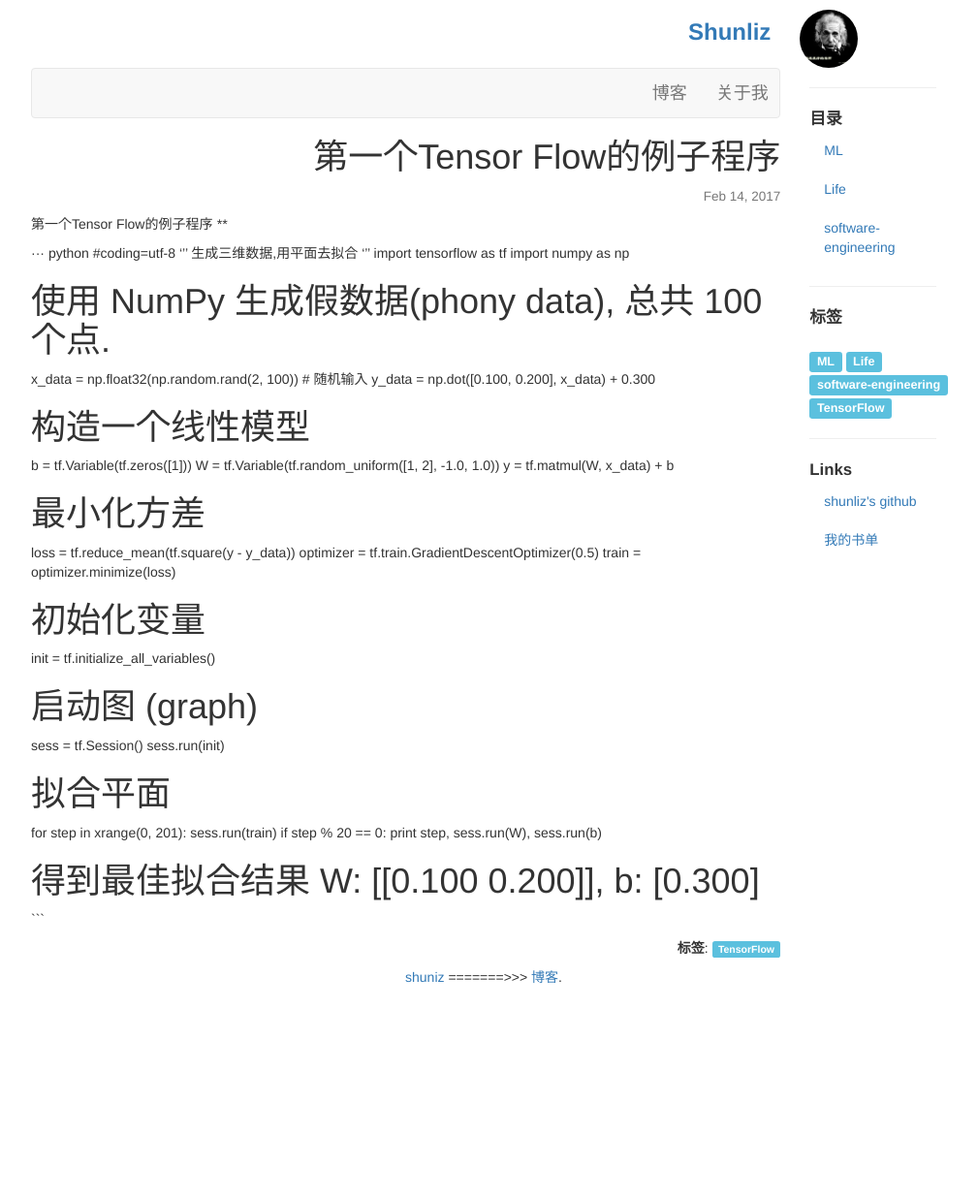
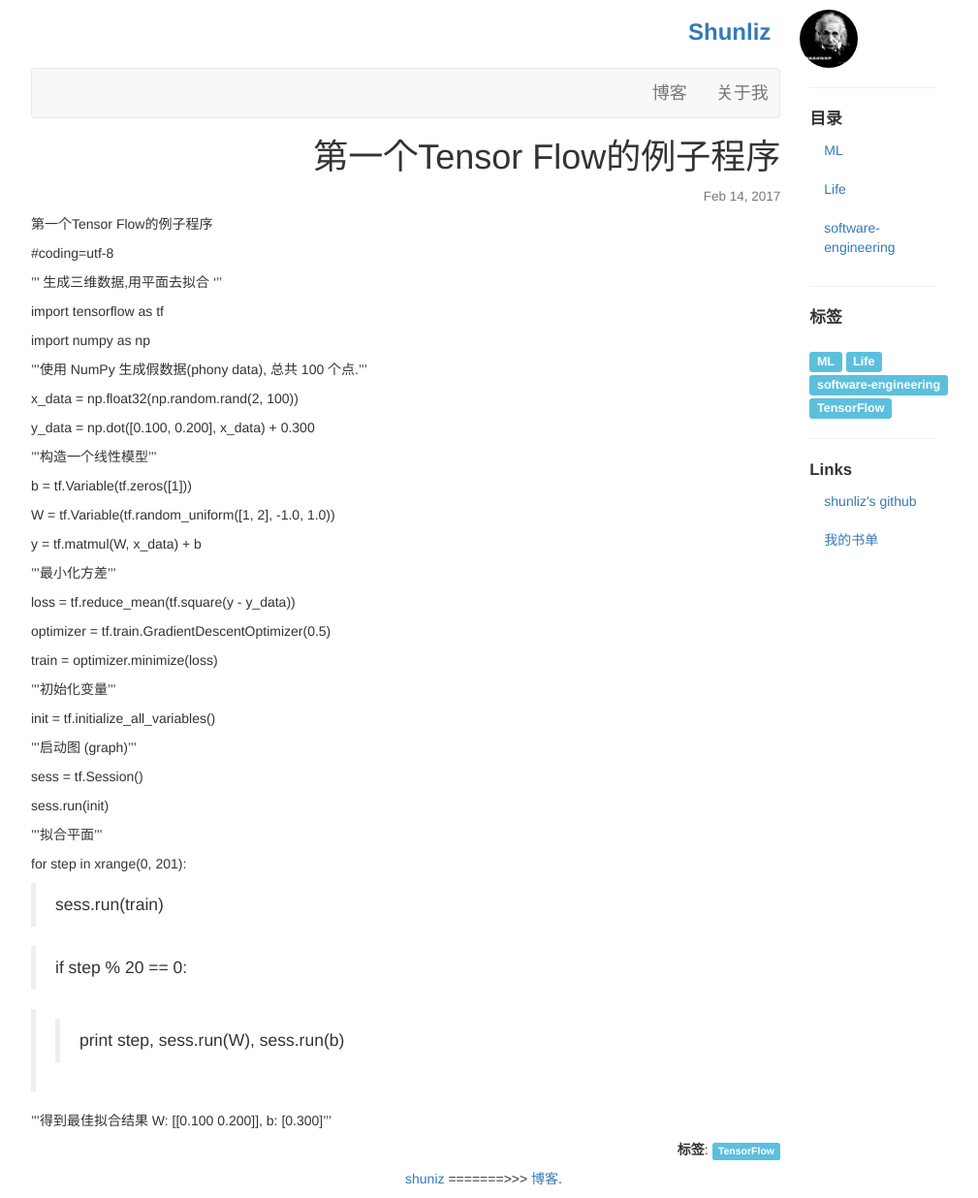
Before and after one commit to shunliz/shunliz.github.io, a Jekyll site: the page built from _posts/2017-02-13-first-tensorflow-example.markdown, in a window 1280 px wide. Shown: the whole page at 97% size, without its empty margins (141-1150 px from the left). Built offline with Jekyll 4.4.1, drawn with Linux system fonts in a browser that asks for light colours; before the commit the page ends 1028 px from its top, so only the background shows below that.

Commit message:
first terrible markdown of github test tensorflow example

````diff
--- a/_posts/2017-02-13-first-tensorflow-example.markdown
+++ b/_posts/2017-02-13-first-tensorflow-example.markdown
@@ -7,41 +7,57 @@ tags: TensorFlow
 ---
 
 第一个Tensor Flow的例子程序
-****
 
-··· python
+
 #coding=utf-8
+
 '''
 生成三维数据,用平面去拟合
 '''
+
 import tensorflow as tf
+
 import numpy as np
 
-# 使用 NumPy 生成假数据(phony data), 总共 100 个点.
-x_data = np.float32(np.random.rand(2, 100)) # 随机输入
+'''使用 NumPy 生成假数据(phony data), 总共 100 个点.'''
+
+x_data = np.float32(np.random.rand(2, 100))
+
 y_data = np.dot([0.100, 0.200], x_data) + 0.300
 
-# 构造一个线性模型
+'''构造一个线性模型'''
+
 b = tf.Variable(tf.zeros([1]))
+
 W = tf.Variable(tf.random_uniform([1, 2], -1.0, 1.0))
+
 y = tf.matmul(W, x_data) + b
 
-# 最小化方差
+'''最小化方差'''
+
 loss = tf.reduce_mean(tf.square(y - y_data))
+
 optimizer = tf.train.GradientDescentOptimizer(0.5)
+
 train = optimizer.minimize(loss)
 
-# 初始化变量
+'''初始化变量'''
+
 init = tf.initialize_all_variables()
 
-# 启动图 (graph)
+'''启动图 (graph)'''
+
 sess = tf.Session()
+
 sess.run(init)
 
-# 拟合平面
+'''拟合平面'''
+
 for step in xrange(0, 201):
-    sess.run(train)
-    if step % 20 == 0:
-        print step, sess.run(W), sess.run(b)
-# 得到最佳拟合结果 W: [[0.100 0.200]], b: [0.300]
-```
+ > sess.run(train)
+
+ > if step % 20 == 0:
+
+   >> print step, sess.run(W), sess.run(b)
+
+'''得到最佳拟合结果 W: [[0.100 0.200]], b: [0.300]'''
````
